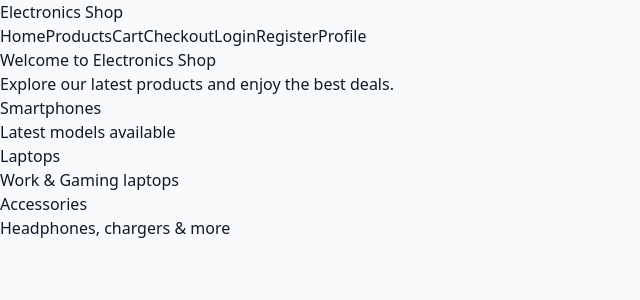
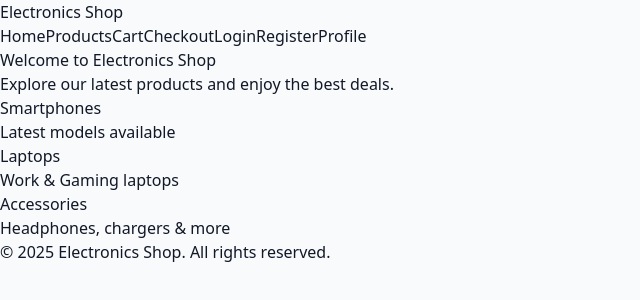
Before and after one commit to Group-10-Electronics-Shop/Phase-5-Group-10-Electronics-Shop, a React (Vite) app: page / in a window 1280 px wide. Shown: the top 300 px of the page, without its empty margins (0-640 px from the left). Built offline with nearby package versions, Linux system fonts and the light colour scheme.

Commit message:
Footer implemented

```diff
--- a/src/App.jsx
+++ b/src/App.jsx
@@ -7,6 +7,7 @@ import Checkout from "./pages/Checkout";
 import Login from "./pages/Login";
 import Register from "./pages/Register";
 import Profile from "./pages/Profile";
+import Footer from "./components/Footer";
 
 function Navbar() {
   return (
@@ -41,6 +42,7 @@ export default function App() {
           <Route path="/profile" element={<Profile />} />
         </Routes>
       </div>
+      <Footer /> {/* ✅ Now the footer is rendered */}
     </div>
   );
 }
```
Also changed, not shown: 1 other file (tests, documents, lock files or other folders).
